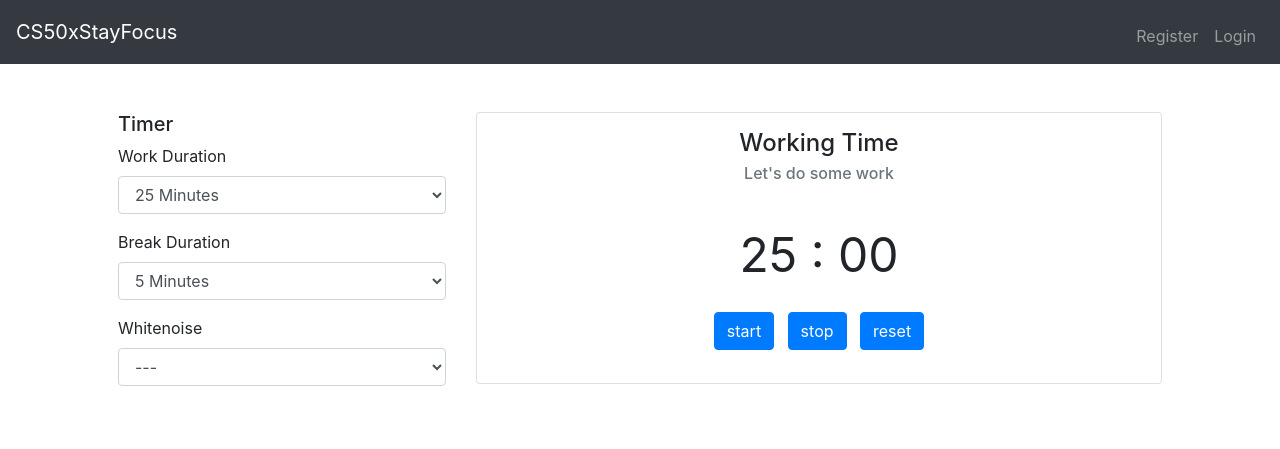
After one commit to pattaranan1/CS50xStayfocus, a Flask app: page /timer in a window 1280 px wide. The commit adds this page. Shown: the top 449 px of the page. Run offline with Flask 2, Linux system fonts and the light colour scheme; some libraries are stand-ins or nearby versions.

Commit message:
Timer start/stop/reset with whitenoise sound

```diff
--- a/app.py
+++ b/app.py
@@ -172,6 +172,11 @@ def logout():
     flash("Logged out successfully.", category = "success")
     return redirect('/login')
 
-
+@app.route('/timer', methods=['GET', 'POST'])
+def timer():
+    if request.method == "GET":
+        return render_template('timer.html')
+    else:
+        return render_template('timer.html')
 if __name__ == '__main__':
     app.run(debug = True)
--- /dev/null
+++ b/static/style.css
@@ -0,0 +1,7 @@
+.fa-trash:hover {
+    color: darkgray;
+}
+
+.fa-edit:hover {
+    color: darkgray;
+}
--- a/templates/layout.html
+++ b/templates/layout.html
@@ -35,8 +35,8 @@
         <div class="collapse navbar-collapse" id="navbarNav">
             {% if current_user.is_authenticated %}
             <ul class="navbar-nav mr-auto mt-2">
-                <li class="nav-item"><a class="nav-link" href="/">Home</a></li>
-                <li class="nav-item"><a class="nav-link" href="/settings">Settings</a></li>
+                <li class="nav-item"><a class="nav-link" href="/">Todo</a></li>
+                <li class="nav-item"><a class="nav-link" href="/timer">Timer</a></li>
                 <li class="nav-item"><a class="nav-link" href="/about">About</a></li>
             </ul>
             <ul class="navbar-nav ml-auto mt-2">
@@ -74,7 +74,7 @@
 
 
     <!-- Main -->
-    <main class="container-fluid">
+    <main class="container p-5 {% block layout %}{% endblock %}">
         {% block main %}{% endblock %}
     </main>
 </body>
--- /dev/null
+++ b/templates/timer.html
@@ -0,0 +1,192 @@
+{% extends 'layout.html' %}
+
+<!-- Title -->
+{% block title %}timer{% endblock %}
+<!-- Main -->
+{% block main %}
+<div class="row">
+    <div class="col-4">
+        <h5>Timer</h5>
+        <div id="settings">
+            <div class="form-group">
+                <label>Work Duration</label>
+                <select class="form-control" id="workduration ">
+          <option value=20>20 Minutes</option>
+          <option value=25 selected>25 Minutes</option>
+          <option value=30>30 Minutes</option>
+          <option value=35>35 Minutes</option>
+          <option value=40>40 Minutes</option>
+          <option value=45>45 Minutes</option>
+          <option value=60>60 Minutes</option>
+        </select>
+            </div>
+            <div class="form-group">
+                <label>Break Duration</label>
+                <select class="form-control" id="breakduration">
+          <option value=2>2 Minutes</option>
+          <option value=5 selected>5 Minutes</option>
+          <option value=10>10 Minutes</option>
+        </select>
+            </div>
+        </div>
+
+        <div class="form-group">
+            <label>Whitenoise</label>
+            <select class="form-control" id="whitenoise">
+      <option value="none" selected>---</option>
+      <option value="rain.mp3 ">Rain</option>
+      <option value="campfire.mp3 ">Campfire</option>
+      <option value="ocean.mp3 ">Ocean</option>
+    </select>
+        </div>
+    </div>
+    <div class="col-8">
+        <div class="card" style="text-align: center; font-size: 48px;">
+            <h4 class="card-title mt-3" id="state">Working Time</h4>
+            <h6 class="card-subtitle text-muted mb-3" id="substate">Let's do some work</h6>
+            <div class="card-body">
+                <span id="minute">25</span> : <span id="second">00</span>
+                <div>
+                    <button id="start-btn" class="btn btn-primary">start</button>
+                    <button id="stop-btn" class="btn btn-primary">stop</button>
+                    <button id="reset-btn" class="btn btn-primary">reset</button>
+                </div>
+            </div>
+        </div>
+    </div>
+</div>
+<script>
+    // 2 digit formatter
+    function n(n) {
+        return n > 9 ? "" + n : "0" + n;
+    }
+
+    var workduration = 25 * 60;
+    var breakduration = 5 * 60;
+    var notification = new Audio('/static/eventually.mp3')
+        // State true: workduration, false: breakduration
+    var state = true;
+
+    $('#workduration').on('change', function() {
+
+        if (state === true) {
+            $('#minute').html($(this).val());
+            $('#second').html('00');
+        }
+
+        workduration = $(this).val() * 60;
+    });
+
+    $('#breakduration').on('change', function() {
+
+        if (state === false) {
+            $('#minute').html(n($(this).val()));
+            $('#second').html('00');
+        }
+        breakduration = $(this).val() * 60;
+    });
+
+    var whitenoise;
+    $('#whitenoise').on('change', function() {
+        if ($(this).val() != "none") {
+            if (whitenoise) {
+                whitenoise.pause();
+                whitenoise.currentTime = 0;
+            }
+            whitenoise = new Audio("/static/" + $(this).val());
+            whitenoise.loop = true;
+            whitenoise.volume = 0.7;
+            whitenoise.play();
+        } else {
+            if (whitenoise) {
+                whitenoise.pause();
+                whitenoise.currentTime = 0;
+            }
+        }
+    });
+
+    var duration;
+
+
+    function SetState(state) {
+        if (state) {
+            $('#state').html('Working Time');
+            $('#substate').html("Let 's do some work!");
+        } else {
+            $('#state').html('Breaking Time');
+            $('#substate').html("Let's have a break!");
+        }
+    }
+
+    function Timer() {
+
+        if (state) {
+            --workduration;
+            duration = workduration;
+
+        } else {
+            --breakduration;
+            duration = breakduration;
+
+        }
+        minute = Math.floor(duration / 60);
+        second = duration - minute * 60;
+        $('#minute').html(n(minute));
+        $('#second').html(n(second));
+
+        if (duration <= 0) {
+            clearInterval(intervalId);
+
+            $("#start-btn ").prop('disabled', false);
+            $("#settings *").prop('disabled', false);
+
+            state = !state;
+
+            if (state) {
+                $('#minute').html($("#workduration").val());
+            } else {
+                $('#minute').html(n($("#breakduration").val()));
+            }
+            $('#second').html('00');
+
+            workduration = $("#workduration").val() * 60;
+            breakduration = $("#breakduration").val() * 60;
+
+            SetState(state);
+
+            notification.play();
+        }
+    }
+
+    $('#start-btn').click(function() {
+        $("#start-btn").prop('disabled', true);
+        $("#settings * ").prop('disabled', true);
+        intervalId = setInterval(Timer, 1000);
+    });
+
+    $('#stop-btn').click(function() {
+        $("#start-btn").prop('disabled', false);
+        $("#settings *").prop('disabled', false);
+        if (intervalId) {
+            clearInterval(intervalId)
+        }
+    });
+
+    $('#reset-btn').click(function() {
+        $("#start-btn ").prop('disabled', false);
+        $("#settings * ").prop('disabled', false);
+
+        if (intervalId) {
+            clearInterval(intervalId)
+        }
+
+        $('#minute').html($("#workduration").val());
+        $('#second').html('00');
+        workduration = $("#workduration").val() * 60;
+        breakduration = $("breakduration").val() * 60;
+
+        state = true;
+        SetState(state);
+    });
+</script>
+{% endblock %}
```
Also changed, not shown: templates/main.html (+5 -23 lines), 4 other files.
